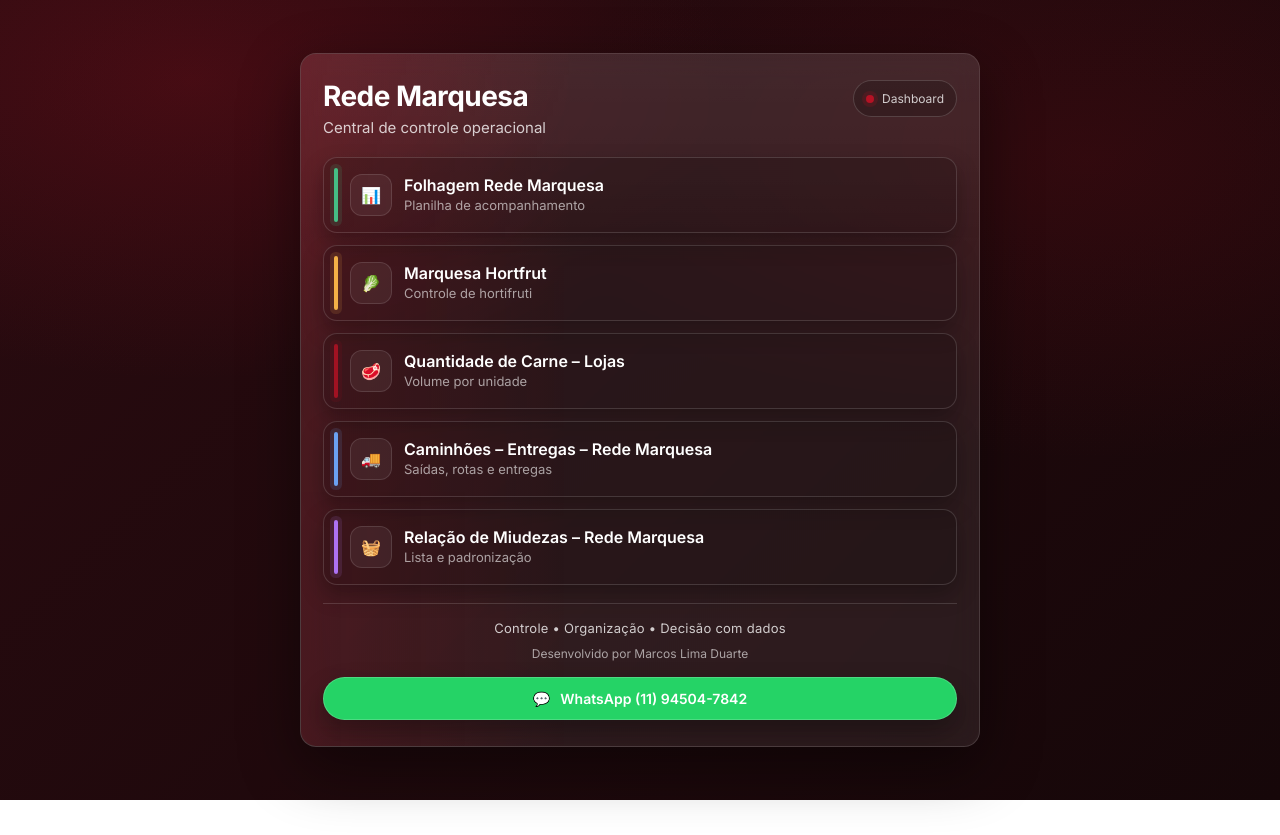
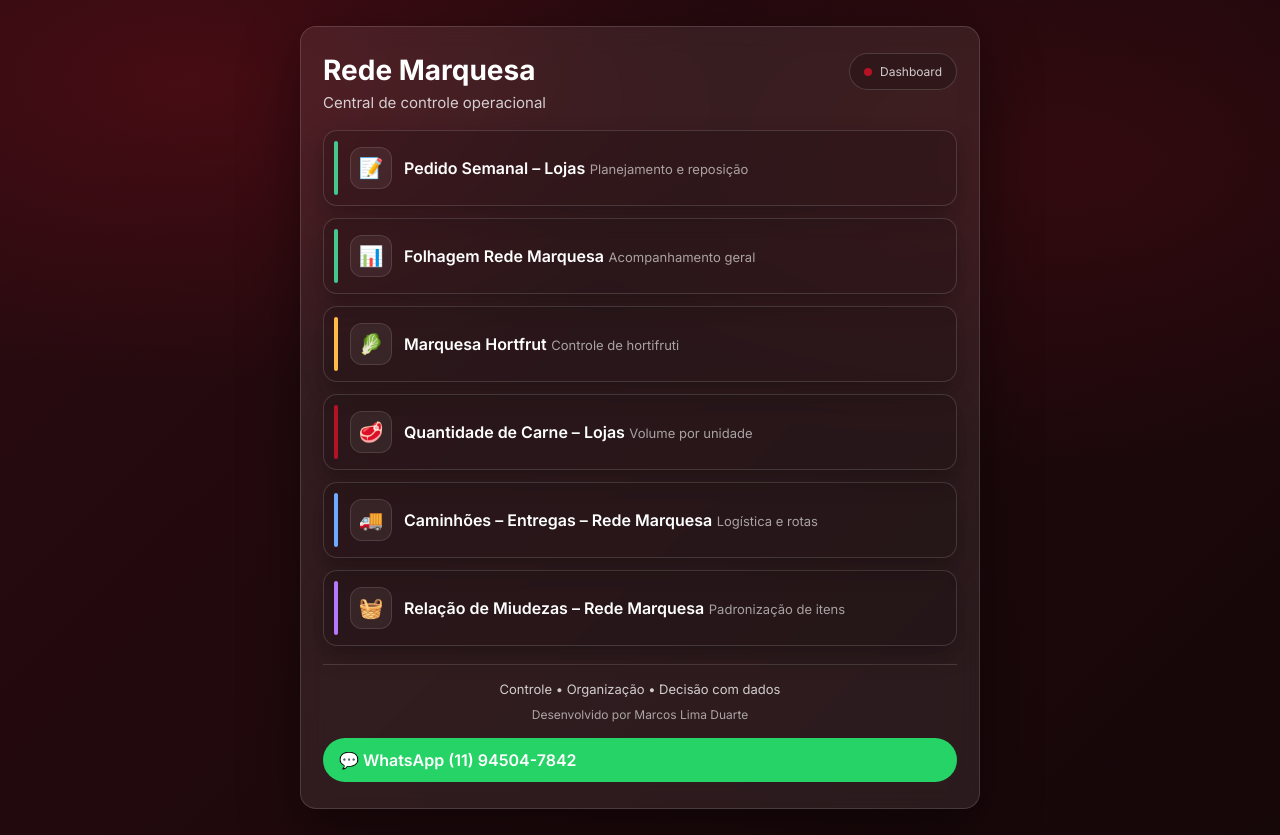
Before and after one commit to MarcosLimaDuarte/index_automato_pdv, a plain HTML site: page index.html in a window 1280 px wide. Before the commit the page ends 800 px from the top, so only its background shows below. Drawn offline with Linux system fonts and the light colour scheme.

Commit message:
Update index.html

```diff
--- a/index.html
+++ b/index.html
@@ -5,354 +5,241 @@
   <meta name="viewport" content="width=device-width, initial-scale=1.0" />
   <title>Rede Marquesa - Planilhas</title>
 
-  <!-- Fonte moderna (Inter) + fallback -->
+  <!-- Fonte Inter -->
   <link rel="preconnect" href="https://fonts.googleapis.com">
   <link rel="preconnect" href="https://fonts.gstatic.com" crossorigin>
   <link href="https://fonts.googleapis.com/css2?family=Inter:wght@400;600;700&display=swap" rel="stylesheet">
 
   <style>
     :root{
-      /* Paleta "Marquesa" (vinho/vermelho escuro) + neutros */
-      --bg-1: #160709;
-      --bg-2: #2a0b10;
-
-      --card: rgba(255,255,255,0.08);
-      --card-border: rgba(255,255,255,0.14);
-
-      --text: #ffffff;
-      --muted: rgba(255,255,255,0.78);
-      --muted-2: rgba(255,255,255,0.60);
-
-      --brand: #8b0f1a;     /* vinho */
-      --brand-2: #b51224;   /* vermelho mais vivo (detalhes) */
-      --focus: rgba(255, 90, 110, 0.28);
-
-      --shadow: 0 20px 60px rgba(0,0,0,0.45);
-      --shadow-soft: 0 12px 28px rgba(0,0,0,0.35);
-
-      --radius: 16px;
-
-      --btn-bg: rgba(0,0,0,0.16);
-      --btn-border: rgba(255,255,255,0.14);
-      --btn-shadow: 0 10px 22px rgba(0,0,0,0.28);
-
-      --whatsapp: #25D366;
-      --whatsapp-hover: #1ebe5d;
+      --bg-1:#160709;
+      --bg-2:#2a0b10;
+      --card:rgba(255,255,255,0.08);
+      --card-border:rgba(255,255,255,0.14);
+      --text:#ffffff;
+      --muted:rgba(255,255,255,0.78);
+      --muted-2:rgba(255,255,255,0.6);
+      --brand:#8b0f1a;
+      --brand-2:#b51224;
+      --focus:rgba(255,90,110,0.28);
+      --shadow:0 20px 60px rgba(0,0,0,0.45);
+      --btn-bg:rgba(0,0,0,0.16);
+      --btn-border:rgba(255,255,255,0.14);
+      --btn-shadow:0 10px 22px rgba(0,0,0,0.28);
+      --radius:16px;
+      --whatsapp:#25D366;
+      --whatsapp-hover:#1ebe5d;
     }
 
-    *{ box-sizing: border-box; }
+    *{box-sizing:border-box}
 
     body{
-      margin: 0;
-      min-height: 100vh;
-      font-family: "Inter", "Segoe UI", Arial, Helvetica, sans-serif;
-      color: var(--text);
+      margin:0;
+      min-height:100vh;
+      font-family:Inter,"Segoe UI",Arial,sans-serif;
+      color:var(--text);
       background:
-        radial-gradient(900px 500px at 15% 10%, rgba(181,18,36,0.22), transparent 60%),
-        radial-gradient(900px 500px at 85% 20%, rgba(139,15,26,0.18), transparent 60%),
-        linear-gradient(135deg, var(--bg-2), var(--bg-1));
-      display: grid;
-      place-items: center;
-      padding: 26px 16px;
+        radial-gradient(900px 500px at 15% 10%, rgba(181,18,36,.22), transparent 60%),
+        radial-gradient(900px 500px at 85% 20%, rgba(139,15,26,.18), transparent 60%),
+        linear-gradient(135deg,var(--bg-2),var(--bg-1));
+      display:grid;
+      place-items:center;
+      padding:26px 16px;
     }
 
-    .wrap{
-      width: 100%;
-      max-width: 680px; /* PC: 520–680px */
-    }
+    .wrap{width:100%;max-width:680px}
 
     .card{
-      background: var(--card);
-      border: 1px solid var(--card-border);
-      border-radius: var(--radius);
-      padding: 26px 22px;
-      box-shadow: var(--shadow);
-      backdrop-filter: blur(12px);
-      -webkit-backdrop-filter: blur(12px);
-      overflow: hidden;
-      position: relative;
-    }
-
-    /* Faixa discreta corporativa */
-    .card::before{
-      content:"";
-      position: absolute;
-      inset: 0;
-      pointer-events: none;
-      background:
-        linear-gradient(90deg, rgba(181,18,36,0.20), transparent 40%),
-        linear-gradient(180deg, rgba(255,255,255,0.06), transparent 30%);
-      opacity: 0.9;
+      background:var(--card);
+      border:1px solid var(--card-border);
+      border-radius:var(--radius);
+      padding:26px 22px;
+      box-shadow:var(--shadow);
+      backdrop-filter:blur(12px);
     }
 
     .header{
-      position: relative;
-      display: flex;
-      align-items: flex-start;
-      justify-content: space-between;
-      gap: 14px;
-      margin-bottom: 18px;
-    }
-
-    .title-area{
-      display: grid;
-      gap: 6px;
+      display:flex;
+      justify-content:space-between;
+      align-items:flex-start;
+      gap:14px;
+      margin-bottom:18px;
     }
 
     h1{
-      margin: 0;
-      font-size: 28px;
-      line-height: 1.15;
-      letter-spacing: -0.02em;
-      font-weight: 700;
+      margin:0;
+      font-size:28px;
+      font-weight:700;
     }
 
     .subtitle{
-      margin: 0;
-      font-size: 15px;
-      line-height: 1.35;
-      color: var(--muted);
-      font-weight: 500;
+      margin:6px 0 0;
+      font-size:15px;
+      color:var(--muted);
     }
 
     .badge{
-      position: relative;
-      padding: 10px 12px;
-      border-radius: 999px;
-      border: 1px solid rgba(255,255,255,0.16);
-      background: rgba(0,0,0,0.18);
-      color: var(--muted);
-      font-size: 12px;
-      white-space: nowrap;
-      display: flex;
-      align-items: center;
-      gap: 8px;
-      user-select: none;
+      padding:10px 14px;
+      border-radius:999px;
+      background:rgba(0,0,0,.2);
+      border:1px solid rgba(255,255,255,.16);
+      font-size:12px;
+      color:var(--muted);
+      display:flex;
+      align-items:center;
+      gap:8px;
     }
 
     .badge .dot{
-      width: 8px;
-      height: 8px;
-      border-radius: 999px;
-      background: var(--brand-2);
-      box-shadow: 0 0 0 4px rgba(181,18,36,0.18);
+      width:8px;
+      height:8px;
+      border-radius:50%;
+      background:var(--brand-2);
     }
 
     .grid{
-      position: relative;
-      display: grid;
-      gap: 12px;
-      margin-top: 10px;
+      display:grid;
+      gap:12px;
+      margin-top:10px;
     }
 
     .btn{
-      position: relative;
-      display: flex;
-      align-items: center;
-      gap: 12px;
-
-      width: 100%;
-      padding: 16px 16px;
-      border-radius: 14px;
-
-      text-decoration: none;
-      color: var(--text);
-      background: var(--btn-bg);
-      border: 1px solid var(--btn-border);
-      box-shadow: var(--btn-shadow);
-
-      transition:
-        transform 180ms ease,
-        box-shadow 180ms ease,
-        border-color 180ms ease,
-        background 180ms ease;
-      -webkit-tap-highlight-color: transparent;
+      position:relative;
+      display:flex;
+      align-items:center;
+      gap:12px;
+      width:100%;
+      padding:16px;
+      border-radius:14px;
+      text-decoration:none;
+      color:var(--text);
+      background:var(--btn-bg);
+      border:1px solid var(--btn-border);
+      box-shadow:var(--btn-shadow);
+      transition:.2s ease;
+      -webkit-tap-highlight-color:transparent;
     }
 
-    /* Detalhe lateral (não muda o fundo inteiro) */
     .btn::before{
       content:"";
-      position: absolute;
-      left: 10px;
-      top: 10px;
-      bottom: 10px;
-      width: 4px;
-      border-radius: 999px;
-      background: rgba(181,18,36,0.85);
-      box-shadow: 0 0 0 4px rgba(181,18,36,0.10);
+      position:absolute;
+      left:10px;
+      top:10px;
+      bottom:10px;
+      width:4px;
+      border-radius:999px;
+      background:var(--brand-2);
     }
 
     .btn .icon{
-      width: 42px;
-      height: 42px;
-      border-radius: 12px;
-      display: grid;
-      place-items: center;
-      flex: 0 0 42px;
-      margin-left: 10px; /* empurra por conta da faixa */
-      background: rgba(255,255,255,0.06);
-      border: 1px solid rgba(255,255,255,0.12);
-      color: #fff;
+      width:42px;
+      height:42px;
+      border-radius:12px;
+      display:grid;
+      place-items:center;
+      margin-left:10px;
+      background:rgba(255,255,255,.06);
+      border:1px solid rgba(255,255,255,.12);
+      font-size:20px;
     }
 
-    .btn .text{
-      display: grid;
-      gap: 2px;
-      min-width: 0;
+    .btn strong{
+      font-size:16px;
+      font-weight:600;
     }
 
-    .btn .text strong{
-      font-weight: 600;
-      font-size: 16px;
-      line-height: 1.2;
+    .btn span{
+      font-size:13px;
+      color:var(--muted-2);
     }
 
-    .btn .text span{
-      font-size: 13px;
-      color: var(--muted-2);
-      line-height: 1.25;
+    .btn:hover{transform:translateY(-3px)}
+    .btn:active{transform:scale(.98)}
+    .btn:focus-visible{
+      outline:none;
+      box-shadow:0 0 0 4px var(--focus);
     }
 
-    /* Hover desktop: elevar + sombra */
-    @media (hover: hover) and (pointer: fine){
-      .btn:hover{
-        transform: translateY(-3px);
-        box-shadow: 0 16px 34px rgba(0,0,0,0.42);
-        border-color: rgba(255,255,255,0.22);
-        background: rgba(0,0,0,0.22);
-      }
+    .green::before{background:#46c88c}
+    .amber::before{background:#ffba4a}
+    .blue::before{background:#6eaaff}
+    .purple::before{background:#b478ff}
+
+    .footer{
+      margin-top:18px;
+      padding-top:16px;
+      border-top:1px solid rgba(255,255,255,.14);
+      text-align:center;
+      display:grid;
+      gap:10px;
     }
 
-    /* Active mobile: “clique” */
-    .btn:active{
-      transform: scale(0.985);
-      box-shadow: 0 8px 18px rgba(0,0,0,0.30);
+    .tagline{font-size:13px;color:var(--muted)}
+    .dev{font-size:12px;color:var(--muted-2)}
+
+    .whatsapp{
+      margin-top:6px;
+      display:inline-flex;
+      align-items:center;
+      gap:10px;
+      padding:12px 16px;
+      border-radius:999px;
+      background:var(--whatsapp);
+      color:#fff;
+      text-decoration:none;
+      font-weight:600;
     }
 
-    /* Foco acessível */
-    .btn:focus-visible{
-      outline: none;
-      box-shadow:
-        0 0 0 4px var(--focus),
-        0 16px 34px rgba(0,0,0,0.42);
-      border-color: rgba(255,255,255,0.28);
-    }
+    .whatsapp:hover{background:var(--whatsapp-hover)}
 
-    /* Variações discretas: apenas cor da faixa + ícone */
-    .btn.green::before{ background: rgba(70, 200, 140, 0.95); box-shadow: 0 0 0 4px rgba(70,200,140,0.12); }
-    .btn.blue::before{ background: rgba(110, 170, 255, 0.95); box-shadow: 0 0 0 4px rgba(110,170,255,0.12); }
-    .btn.amber::before{ background: rgba(255, 186, 74, 0.95); box-shadow: 0 0 0 4px rgba(255,186,74,0.12); }
-    .btn.purple::before{ background: rgba(180, 120, 255, 0.95); box-shadow: 0 0 0 4px rgba(180,120,255,0.12); }
-
-    .footer{
-      position: relative;
-      margin-top: 18px;
-      padding-top: 16px;
-      border-top: 1px solid rgba(255,255,255,0.14);
-      display: grid;
-      gap: 10px;
-      text-align: center;
-    }
-
-    .tagline{
-      font-size: 13px;
-      color: var(--muted);
-      letter-spacing: 0.02em;
-    }
-
-    .dev{
-      font-size: 12px;
-      color: var(--muted-2);
-    }
-
-    .whatsapp{
-      display: inline-flex;
-      align-items: center;
-      justify-content: center;
-      gap: 10px;
-
-      margin-top: 6px;
-      padding: 12px 14px;
-      border-radius: 999px;
-
-      background: var(--whatsapp);
-      color: #fff;
-      text-decoration: none;
-      font-weight: 600;
-      font-size: 14px;
-
-      border: 1px solid rgba(255,255,255,0.18);
-      box-shadow: 0 12px 26px rgba(0,0,0,0.30);
-
-      transition: transform 180ms ease, box-shadow 180ms ease, background 180ms ease;
-      -webkit-tap-highlight-color: transparent;
-    }
-
-    @media (hover: hover) and (pointer: fine){
-      .whatsapp:hover{
-        background: var(--whatsapp-hover);
-        transform: translateY(-2px);
-        box-shadow: 0 16px 34px rgba(0,0,0,0.36);
-      }
-    }
-
-    .whatsapp:active{
-      transform: scale(0.985);
-      box-shadow: 0 10px 20px rgba(0,0,0,0.26);
-    }
-
-    .whatsapp:focus-visible{
-      outline: none;
-      box-shadow: 0 0 0 4px rgba(37,211,102,0.25), 0 16px 34px rgba(0,0,0,0.36);
-    }
-
-    /* Ajustes mobile */
-    @media (max-width: 420px){
-      .card{ padding: 22px 16px; }
-      h1{ font-size: 26px; }
-      .subtitle{ font-size: 14px; }
-      .badge{ display: none; } /* limpa o topo no celular */
-      .btn{ padding: 15px 14px; }
-      .btn .text strong{ font-size: 15px; }
+    @media(max-width:420px){
+      .badge{display:none}
+      h1{font-size:26px}
     }
   </style>
 </head>
 
 <body>
   <main class="wrap">
-    <section class="card" aria-label="Central de controle operacional">
+    <section class="card">
       <header class="header">
-        <div class="title-area">
+        <div>
           <h1>Rede Marquesa</h1>
           <p class="subtitle">Central de controle operacional</p>
         </div>
-
-        <div class="badge" aria-hidden="true">
-          <span class="dot"></span>
-          <span>Dashboard</span>
+        <div class="badge">
+          <span class="dot"></span> Dashboard
         </div>
       </header>
 
-      <nav class="grid" aria-label="Links para planilhas">
-        <!-- Mantém o link original do seu arquivo -->
+      <nav class="grid">
+
+        <!-- ✅ NOVO BOTÃO – PRIMEIRO -->
         <a class="btn green"
-           href="https://docs.google.com/spreadsheets/d/1Lv870v0-02LEDRerRwRizcXTPU-7hC3t_ZiRGPEYk9A/edit?usp=drivesdk"
-           target="_blank" rel="noopener noreferrer"
-           aria-label="Abrir Folhagem Rede Marquesa (Google Sheets)">
-          <div class="icon" aria-hidden="true">📊</div>
-          <div class="text">
-            <strong>Folhagem Rede Marquesa</strong>
-            <span>Planilha de acompanhamento</span>
+           href="https://docs.google.com/spreadsheets/d/1rbmKSqapwc8O7-LE38cyw8I8ioje9aHhFS5nsa31WYo/edit?gid=74078894#gid=74078894"
+           target="_blank">
+          <div class="icon">📝</div>
+          <div>
+            <strong>Pedido Semanal – Lojas</strong>
+            <span>Planejamento e reposição</span>
           </div>
         </a>
 
-        <!-- Mantém o link que já está na página -->
+        <a class="btn green"
+           href="https://docs.google.com/spreadsheets/d/1Lv870v0-02LEDRerRwRizcXTPU-7hC3t_ZiRGPEYk9A/edit?usp=drivesdk"
+           target="_blank">
+          <div class="icon">📊</div>
+          <div>
+            <strong>Folhagem Rede Marquesa</strong>
+            <span>Acompanhamento geral</span>
+          </div>
+        </a>
+
         <a class="btn amber"
            href="https://docs.google.com/spreadsheets/d/1iM-7YOlpw63EcOxjE-dzgVt5aAd0kScLRsVpTinA5X0/edit?usp=drivesdk"
-           target="_blank" rel="noopener noreferrer"
-           aria-label="Abrir Marquesa Hortfrut (Google Sheets)">
-          <div class="icon" aria-hidden="true">🥬</div>
-          <div class="text">
+           target="_blank">
+          <div class="icon">🥬</div>
+          <div>
             <strong>Marquesa Hortfrut</strong>
             <span>Controle de hortifruti</span>
           </div>
@@ -360,10 +247,9 @@
 
         <a class="btn"
            href="https://docs.google.com/spreadsheets/d/1zn5bxScn86UEQdGnEZwB8hNAqooi_jA1ATexvyTJL20/edit?usp=drivesdk"
-           target="_blank" rel="noopener noreferrer"
-           aria-label="Abrir Quantidade de Carne – Lojas (Google Sheets)">
-          <div class="icon" aria-hidden="true">🥩</div>
-          <div class="text">
+           target="_blank">
+          <div class="icon">🥩</div>
+          <div>
             <strong>Quantidade de Carne – Lojas</strong>
             <span>Volume por unidade</span>
           </div>
@@ -371,37 +257,31 @@
 
         <a class="btn blue"
            href="https://docs.google.com/spreadsheets/d/1uBI1BlIvf5hnaHA5IFgnRt3mfq81yJgS1Vwiky24arw/edit?gid=0#gid=0"
-           target="_blank" rel="noopener noreferrer"
-           aria-label="Abrir Caminhões – Entregas – Rede Marquesa (Google Sheets)">
-          <div class="icon" aria-hidden="true">🚚</div>
-          <div class="text">
+           target="_blank">
+          <div class="icon">🚚</div>
+          <div>
             <strong>Caminhões – Entregas – Rede Marquesa</strong>
-            <span>Saídas, rotas e entregas</span>
+            <span>Logística e rotas</span>
           </div>
         </a>
 
         <a class="btn purple"
            href="https://docs.google.com/spreadsheets/d/1aGqmEc_VgQsqWQ80Pfu53aE3032ofi3nM-gjNA0fZvQ/edit?gid=920480890#gid=920480890"
-           target="_blank" rel="noopener noreferrer"
-           aria-label="Abrir Relação de Miudezas – Rede Marquesa (Google Sheets)">
-          <div class="icon" aria-hidden="true">🧺</div>
-          <div class="text">
+           target="_blank">
+          <div class="icon">🧺</div>
+          <div>
             <strong>Relação de Miudezas – Rede Marquesa</strong>
-            <span>Lista e padronização</span>
+            <span>Padronização de itens</span>
           </div>
         </a>
+
       </nav>
 
       <footer class="footer">
         <div class="tagline">Controle • Organização • Decisão com dados</div>
         <div class="dev">Desenvolvido por Marcos Lima Duarte</div>
-
-        <a class="whatsapp"
-           href="https://wa.me/5511945047842"
-           target="_blank" rel="noopener noreferrer"
-           aria-label="Abrir WhatsApp para (11) 94504-7842">
-          <span aria-hidden="true">💬</span>
-          <span>WhatsApp (11) 94504-7842</span>
+        <a class="whatsapp" href="https://wa.me/5511945047842" target="_blank">
+          💬 WhatsApp (11) 94504-7842
         </a>
       </footer>
     </section>
```
